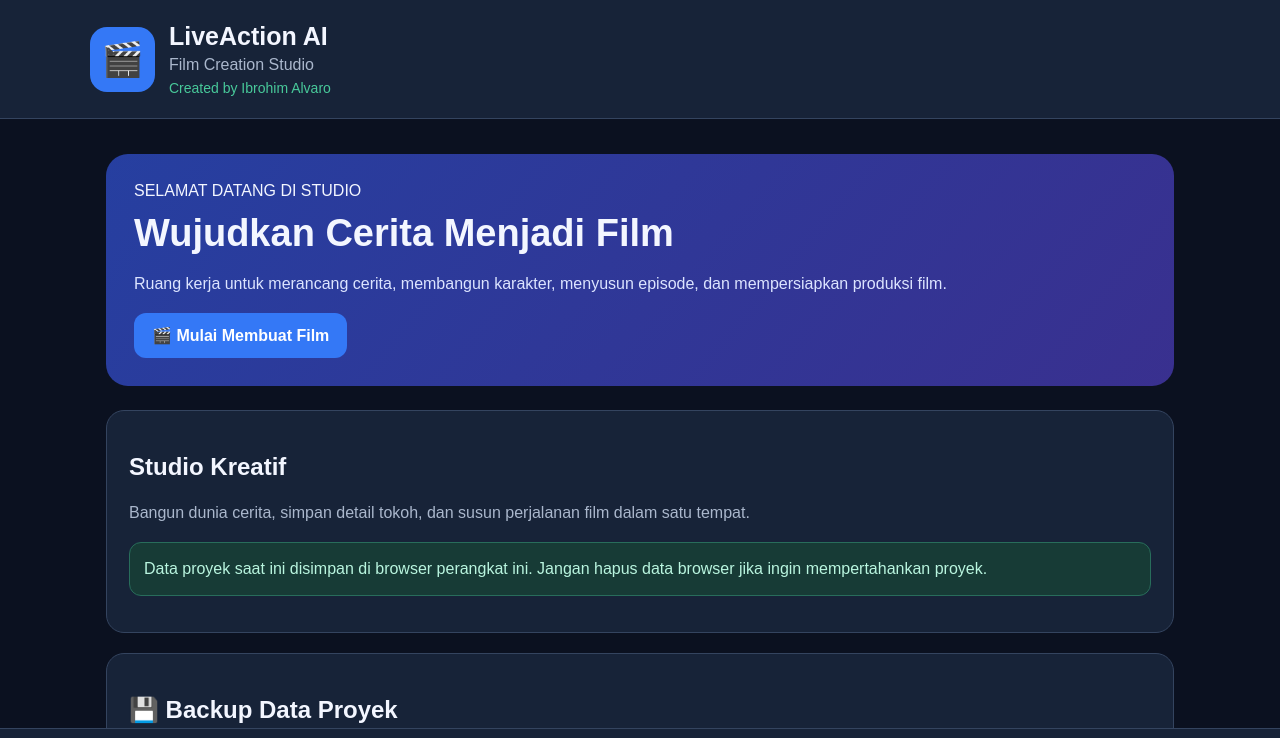
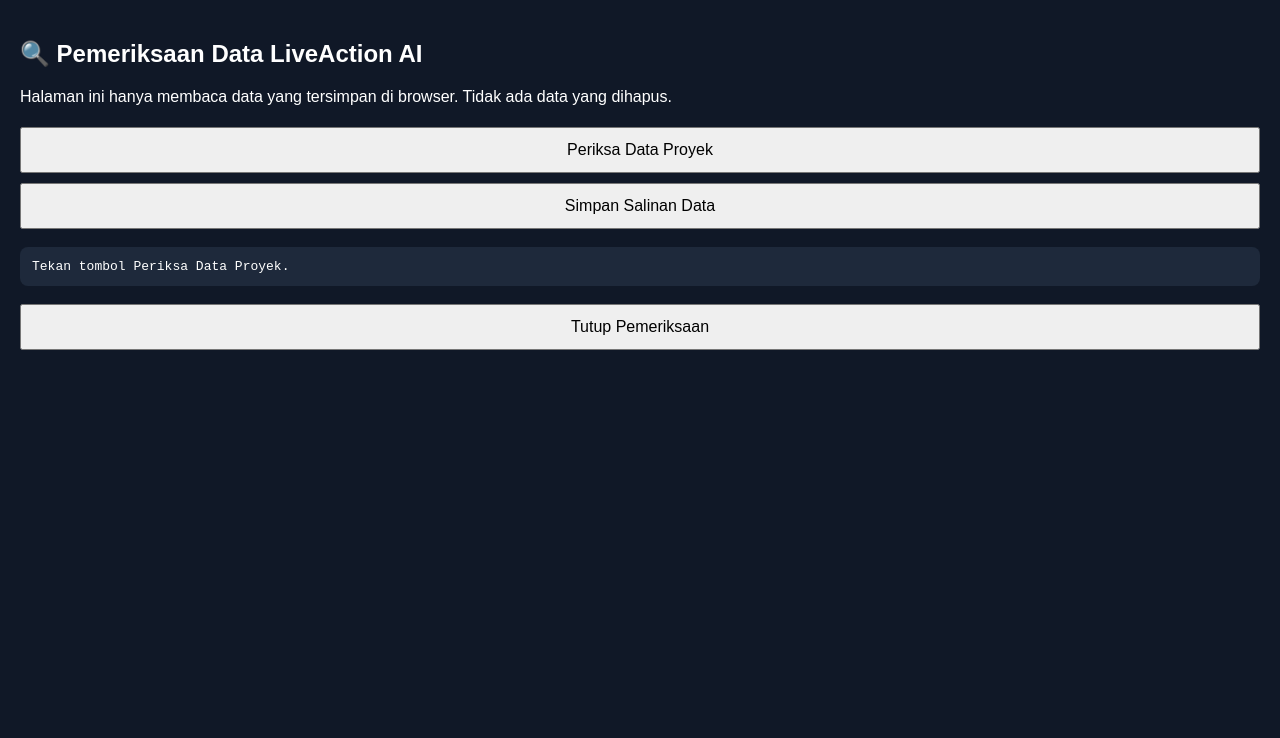
Before and after one commit to natafikri86/liveaction-ai, a plain HTML site: page index.html in a window 1280 px wide. Shown: the top 738 px of the page. Drawn offline with Linux system fonts and the light colour scheme.

Commit message:
Update index.html

```diff
--- a/index.html
+++ b/index.html
@@ -1289,5 +1289,129 @@ renderProjects();
 showPage("homePage");
 
 </script>
+
+<!-- PEMERIKSAAN DAN PENYELAMATAN DATA PROYEK -->
+<div id="recoveryPanel" style="
+  position:fixed;
+  inset:0;
+  z-index:999999;
+  background:#101827;
+  color:#ffffff;
+  padding:20px;
+  overflow:auto;
+  font-family:Arial,sans-serif;
+">
+  <h2>🔍 Pemeriksaan Data LiveAction AI</h2>
+
+  <p>
+    Halaman ini hanya membaca data yang tersimpan
+    di browser. Tidak ada data yang dihapus.
+  </p>
+
+  <button
+    onclick="checkRecoveryData()"
+    style="padding:12px;margin:5px 0;width:100%;"
+  >
+    Periksa Data Proyek
+  </button>
+
+  <button
+    onclick="downloadRecoveryData()"
+    style="padding:12px;margin:5px 0;width:100%;"
+  >
+    Simpan Salinan Data
+  </button>
+
+  <pre id="recoveryResult" style="
+    white-space:pre-wrap;
+    overflow-wrap:anywhere;
+    background:#1e293b;
+    padding:12px;
+    border-radius:8px;
+  ">Tekan tombol Periksa Data Proyek.</pre>
+
+  <button
+    onclick="document.getElementById('recoveryPanel').remove()"
+    style="padding:12px;margin:5px 0;width:100%;"
+  >
+    Tutup Pemeriksaan
+  </button>
+</div>
+
+<script>
+function checkRecoveryData() {
+  const result = document.getElementById("recoveryResult");
+
+  try {
+    const raw = localStorage.getItem(
+      "liveaction_ai_projects_v2"
+    );
+
+    if (!raw) {
+      result.textContent =
+        "Tidak ditemukan data pada penyimpanan utama.";
+      return;
+    }
+
+    const data = JSON.parse(raw);
+
+    if (!Array.isArray(data)) {
+      result.textContent =
+        "Data ditemukan, tetapi formatnya bukan daftar proyek.";
+      return;
+    }
+
+    result.textContent =
+      "Jumlah proyek ditemukan: " + data.length + "\n\n" +
+      data.map((p, i) =>
+        (i + 1) + ". " + (p.name || "Tanpa nama") +
+        "\n   ID: " + (p.id || "Tidak tersedia") +
+        "\n   Karakter: " + (p.characters?.length || 0) +
+        "\n   Lokasi: " + (p.locations?.length || 0) +
+        "\n   Episode: " + (p.episodes?.length || 0)
+      ).join("\n\n");
+
+  } catch (error) {
+    result.textContent =
+      "Terjadi kesalahan saat membaca data: " + error.message;
+  }
+}
+
+function downloadRecoveryData() {
+  try {
+    const raw = localStorage.getItem(
+      "liveaction_ai_projects_v2"
+    );
+
+    if (!raw) {
+      alert("Tidak ada data yang bisa disimpan.");
+      return;
+    }
+
+    const blob = new Blob(
+      [raw],
+      { type: "application/json" }
+    );
+
+    const url = URL.createObjectURL(blob);
+    const link = document.createElement("a");
+
+    link.href = url;
+    link.download = "liveaction-ai-recovery.json";
+
+    document.body.appendChild(link);
+    link.click();
+    link.remove();
+
+    URL.revokeObjectURL(url);
+
+    alert("Salinan data berhasil disiapkan.");
+
+  } catch (error) {
+    alert("Gagal menyimpan data: " + error.message);
+  }
+}
+</script>
+
 </body>
 </html>
```
